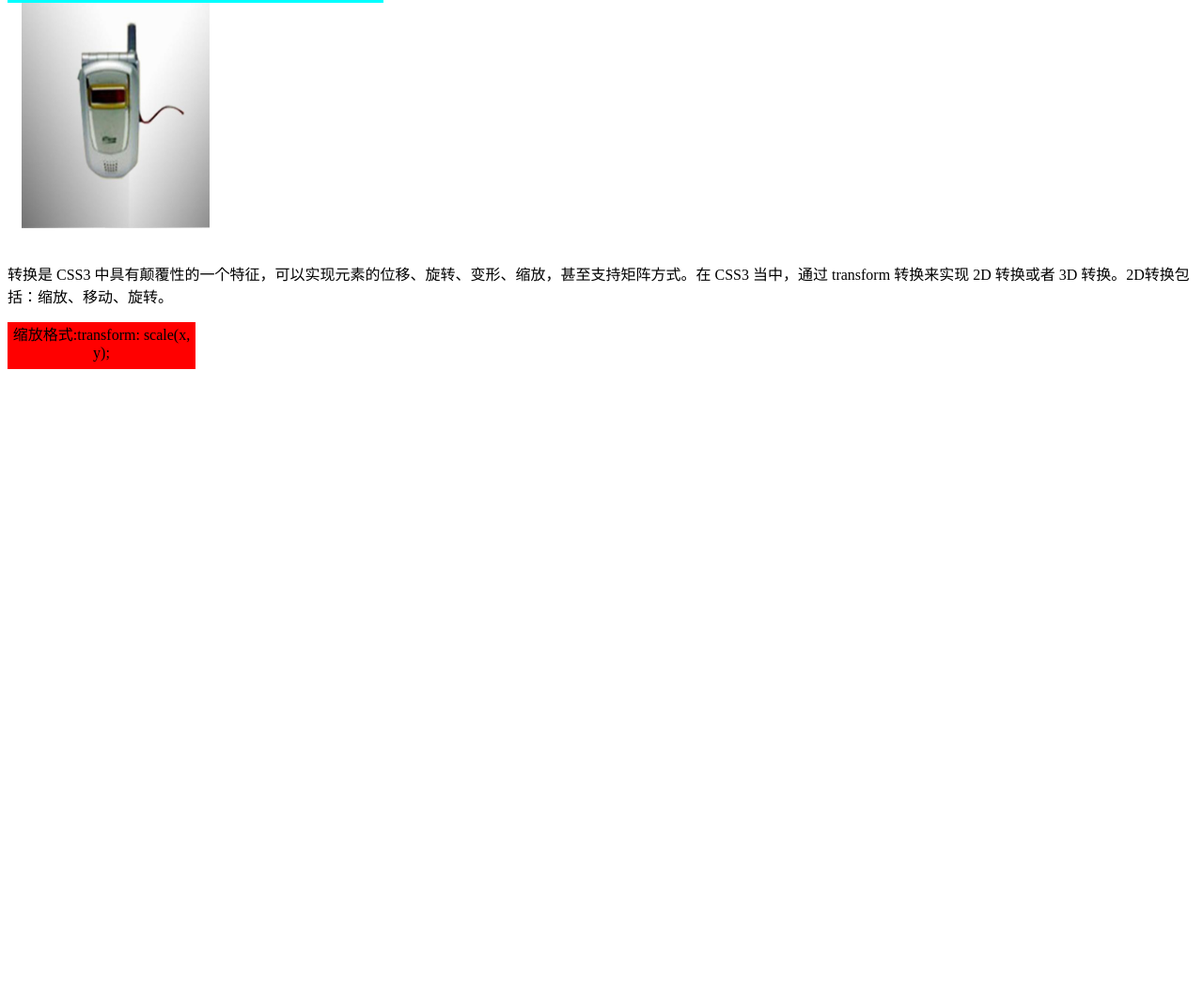
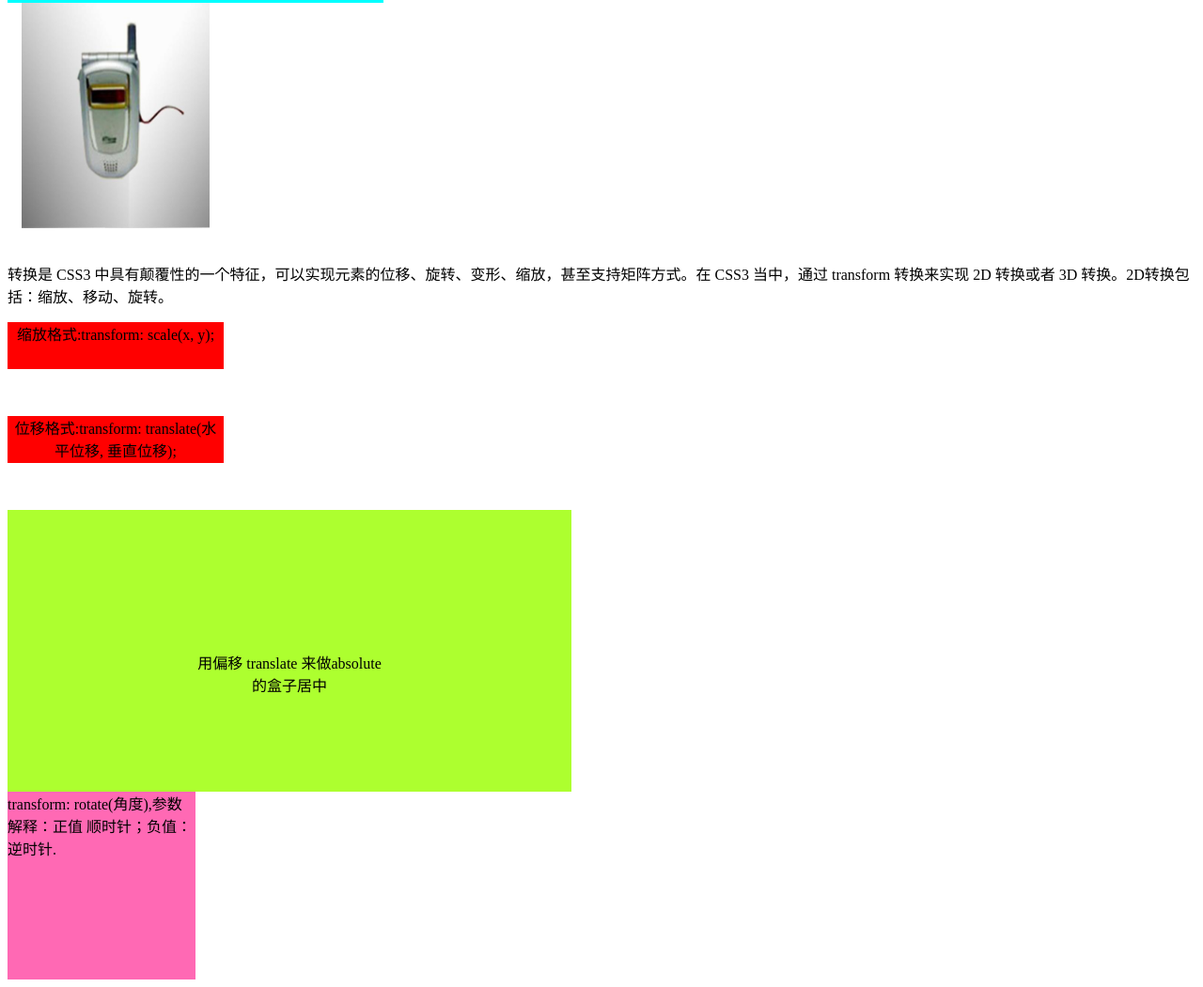
Before and after one commit to z-dingding/onedemo, a plain HTML site: page html/css3.html in a window 1280 px wide. Shown: the part 2469-3520 px from the top of the page at 94% size. Before the commit the page ends 2912 px from the top, so only its background shows below. Drawn offline with Linux system fonts and the light colour scheme.

Commit message:
动画2D部分完成

```diff
--- a/html/css3.html
+++ b/html/css3.html
@@ -42,15 +42,14 @@
             background-color: #FFF;
             position: relative; /* 相对布局会影响下面goods_des的展示 */
              text-align: center; /*div内容居中 */
-            overflow: hidden; /* 让溢出的内容隐藏起来。意思是让下方的橙色方形先躲起来 */
+             overflow: hidden;/* 让溢出的内容隐藏起来。意思是让下方的橙色方形先躲起来 */
             transition: all .5s; /* 从最初到鼠标悬停时的过渡 */
         }
         .box_goods .goods_des{
             position: absolute;
             left: 0;
-            bottom: -80px;
+             bottom: -80px;
             width: 100%;
-            height: 80px;
             background-color: #ff6700;
             text-align: center;
             display: block;
@@ -67,7 +66,7 @@
         }
 
         .box_scale{
-            width: 200px;
+            width: 230px;
             height: 50px;
             position: relative;
             margin-bottom: 50px;
@@ -76,6 +75,48 @@
         }
         .box_scale:hover{
          transform:scale(2)
+        }
+
+        .box_transform{
+            width: 230px;
+            height: 50px;
+            position: relative;
+            margin-bottom: 50px;
+            background-color: red;
+            text-align: center;
+            transition: all 1s;
+        }
+        .box_transform:hover{
+            /* 正值：向右和向下。 负值：向左和向上。如果只写一个值，则表示水平移动。 */
+             transform: translate(50%,100%);
+        }
+
+        .box_center{
+            width: 600px;
+            height: 300px;
+            background-color: greenyellow;
+            text-align: center;
+            position: relative;
+        }
+        .box_center .box_center_span{
+            width: 200px;
+            height: 100px;
+            position: absolute;
+            left: 50%;            /* 首先，让左边线居中 */
+		    top: 50%;
+            transform: translate(-50%);      /* 然后，利用translate，往左走自己宽度的一半【推荐写法】 */
+            }
+
+        .box_rotate{
+            width: 200px;
+            height: 200px;
+            margin: 50px ,auto;
+            position: relative;
+            background-color: hotpink;
+        }
+        .box_rotate:hover{
+            transform: rotate(100deg);
+         /* 鼠标悬停时，让盒子进行旋转 */
         }
     </style>
 
@@ -178,6 +219,9 @@
  </div>
 <p>转换是 CSS3 中具有颠覆性的一个特征，可以实现元素的位移、旋转、变形、缩放，甚至支持矩阵方式。在 CSS3 当中，通过 transform 转换来实现 2D 转换或者 3D 转换。2D转换包括：缩放、移动、旋转。</p>
 <div class="box_scale">缩放格式:transform: scale(x, y);</div>
+<div class="box_transform">位移格式:transform: translate(水平位移, 垂直位移);</div>
+<div class="box_center"> <span class="box_center_span">用偏移 translate 来做absolute的盒子居中</span></div>
+<div class="box_rotate"> transform: rotate(角度),参数解释：正值 顺时针；负值：逆时针. </div>
 
 </body>
 </html>
```
